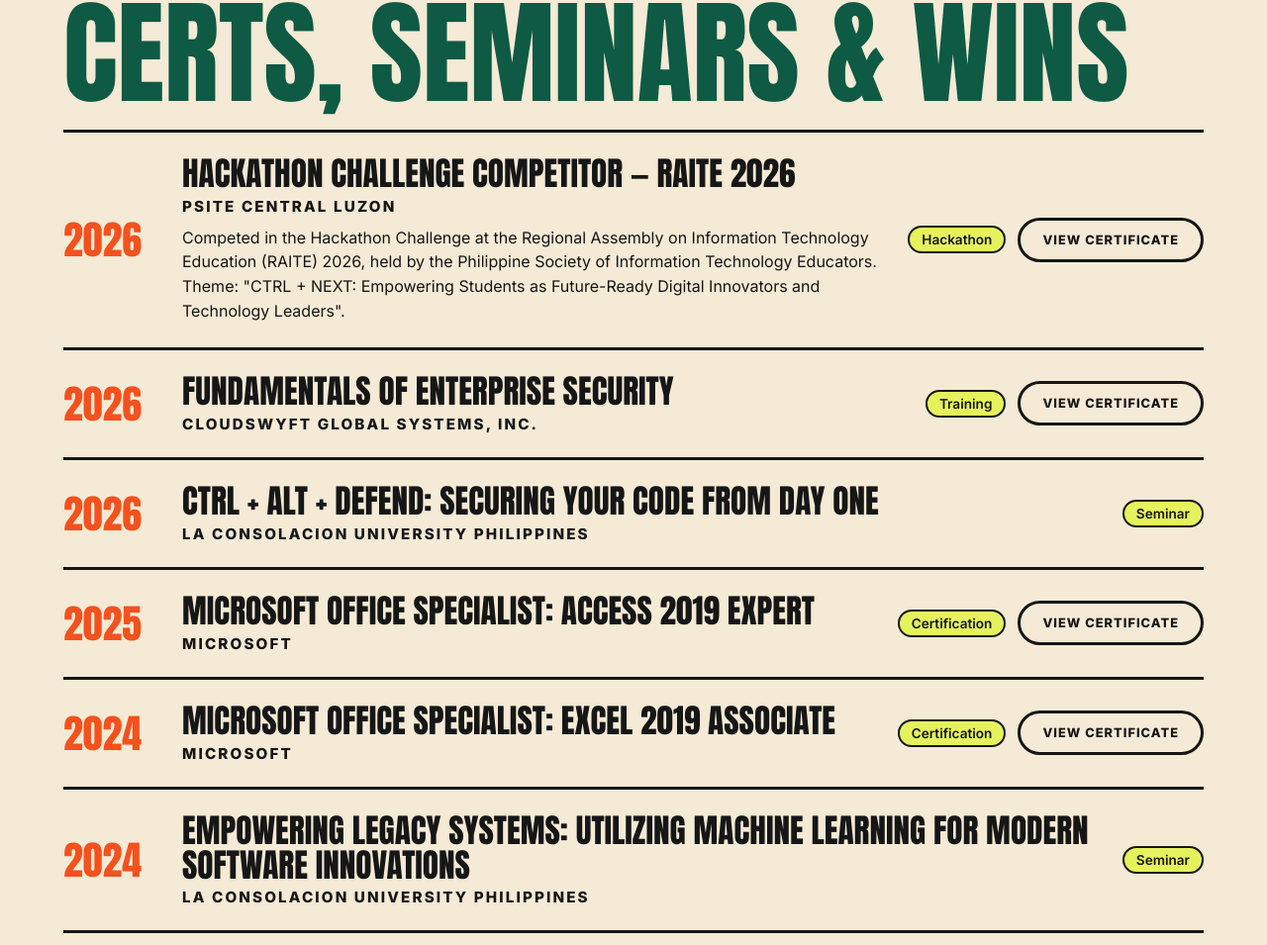
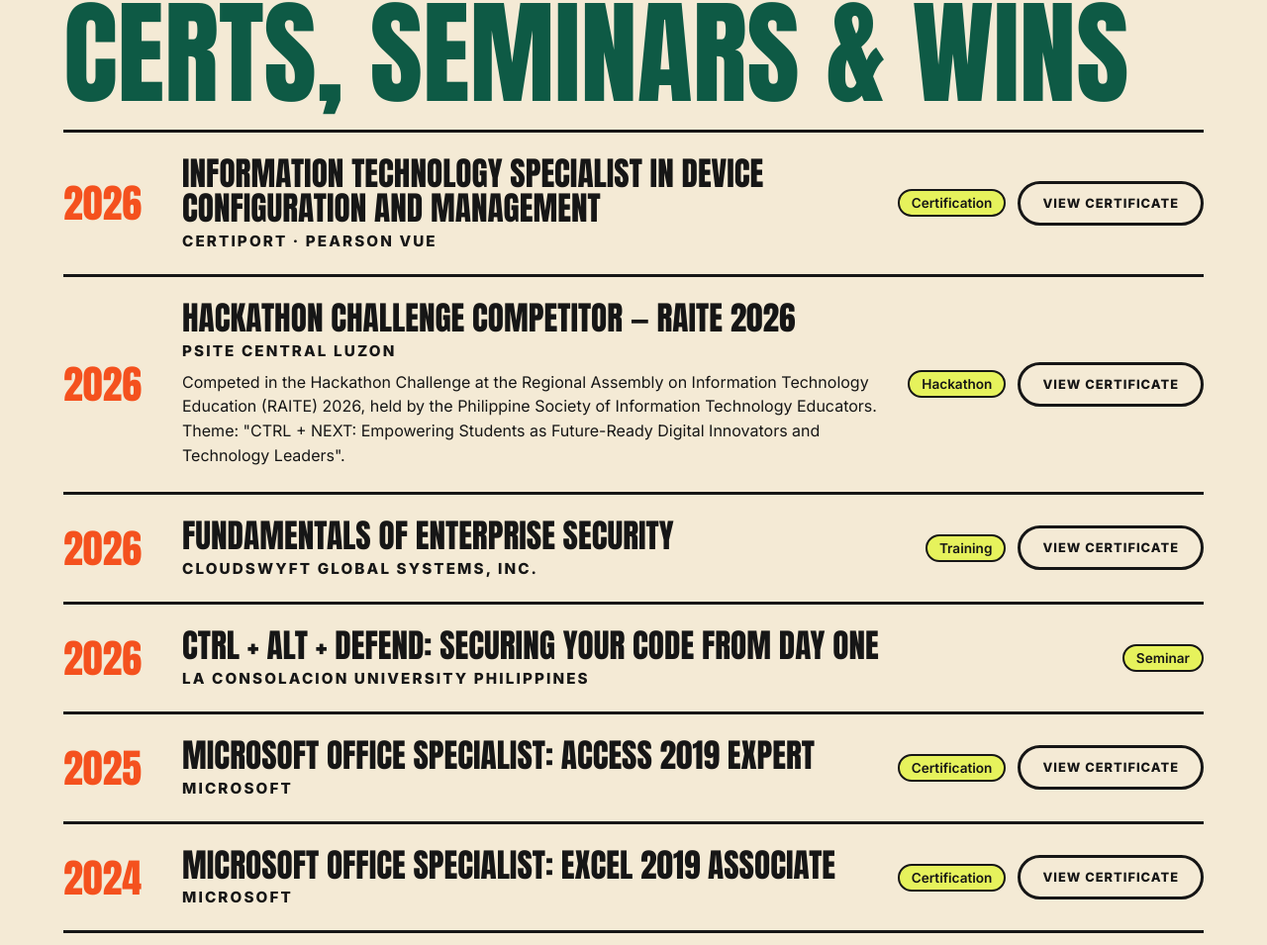
Before and after one commit to hrnndzzzz/MyPortfolio, a plain HTML site: page index.html in a window 1280 px wide. Shown: the part 3850-4805 px from the top of the page at 99% size. Drawn offline with Linux system fonts and the light colour scheme.

Commit message:
Add IT Specialist Device Configuration and Management certification

```diff
--- a/index.html
+++ b/index.html
@@ -104,6 +104,11 @@
     <ul class="cert-list">
       <li class="cert">
         <span class="display cert-year">2026</span>
+        <div><h3>Information Technology Specialist in Device Configuration and Management</h3><p class="label">Certiport · Pearson VUE</p></div>
+        <div class="cert-side"><span class="pill">Certification</span><a class="btn light cert-view" href="certs/its-device-configuration-management.jpg">View certificate</a></div>
+      </li>
+      <li class="cert">
+        <span class="display cert-year">2026</span>
         <div>
           <h3>Hackathon Challenge Competitor — RAITE 2026</h3>
           <p class="label">PSITE Central Luzon</p>
```
Also changed, not shown: certs/its-device-configuration-management.jpg (added).
